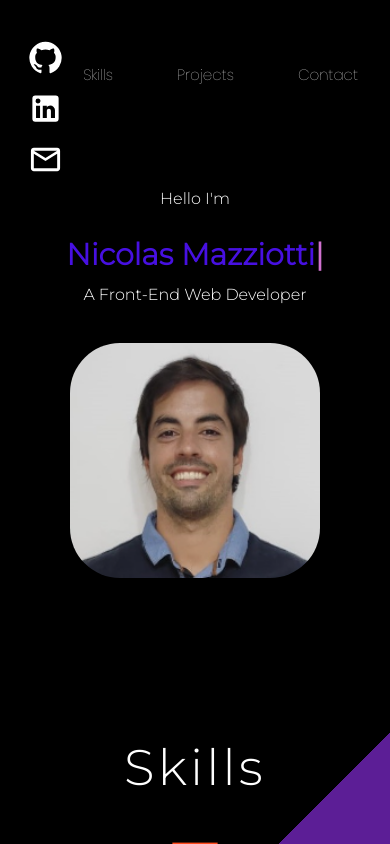
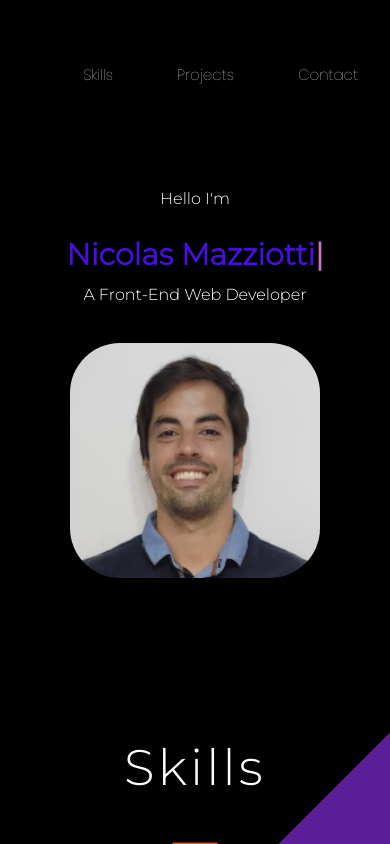
Before and after one commit to Nicolas-Mazziotti/portfolio, a React (Create React App) app: page /#/ in a window 390 px wide. Shown: the top 844 px of the page. Built offline with nearby package versions, Linux system fonts and the light colour scheme.

Commit message:
Modify media query at Items

```diff
--- a/src/Components/Navbar/Navbar.js
+++ b/src/Components/Navbar/Navbar.js
@@ -9,11 +9,11 @@ import { HashLink } from 'react-router-hash-link';
 export const Navbar = () => {
   return (
     <NavbarContainer>
-        <SocialContainer>
+        {/* <SocialContainer>
           <a target="_blank" rel="noreferrer" href="https://github.com/Nicolas-Mazziotti"><GitHubIcon fontSize="large"/></a>
           <a target="_blank" rel="noreferrer" href="https://linkedin.com/in/nicolas-mazziotti"><LinkedInIcon fontSize="large"/></a>
           <a target="_blank" rel="noreferrer" href="mailto: nicolas.mazziotti1@gmail.com"><MailOutlineIcon fontSize="large"/></a>
-        </SocialContainer>
+        </SocialContainer> */}
         <NavbarItems>
           <HashLink to="#skills"><li>Skills</li></HashLink>
           <HashLink to="#portfolio"><li>Projects</li></HashLink>
--- a/src/Components/Styles/Items.styles.js
+++ b/src/Components/Styles/Items.styles.js
@@ -11,7 +11,7 @@ export const Cards = styled.div `
     justify-content: center;
     heigth: 120px;
 
-    @media only screen and (max-width: 2560px) {
+    @media only screen and (min-width: 798px) {
         width: 100vh;
         }
     @media only screen and (max-width: 768px) {
```
